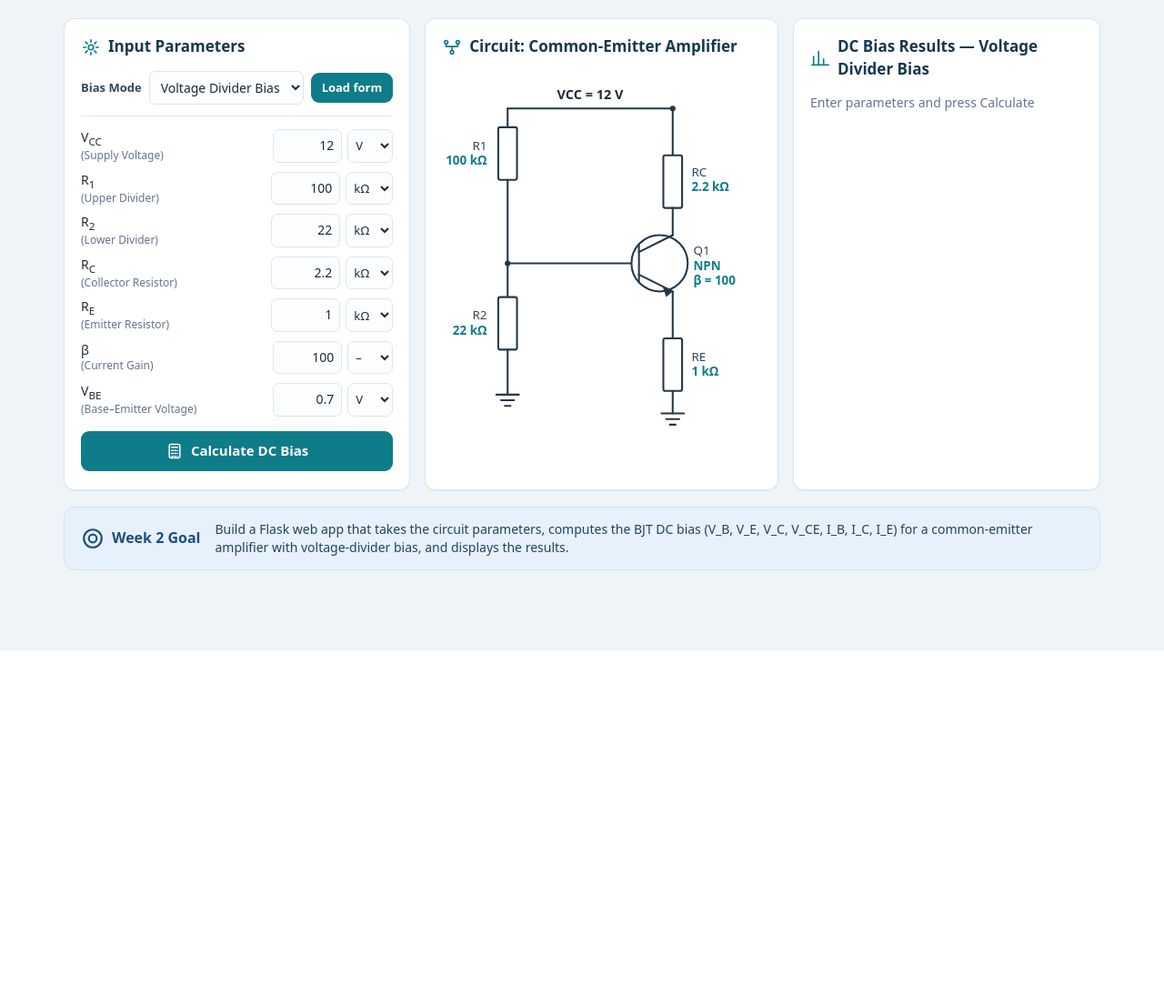
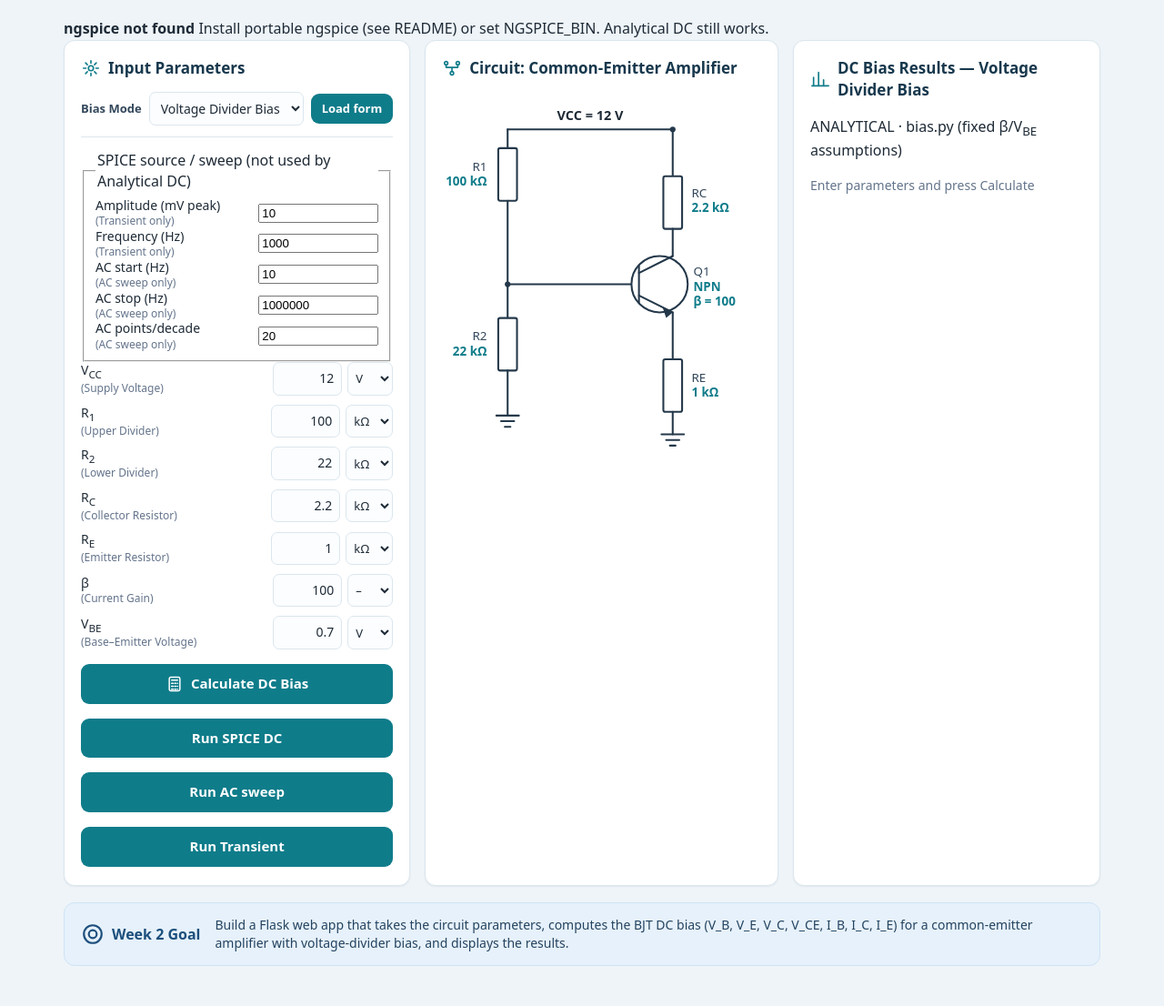
Before and after one commit to pleng4995-cloud/Git-Lab, a Flask app: page / in a window 1280 px wide. Shown: the part 85-1191 px from the top of the page at 91% size. Before the commit the page ends 800 px from the top, so only its background shows below. Run offline with Flask 3, Linux system fonts and the light colour scheme.

Commit message:
feat: dispatch analytical and spice analyses with validated inputs

```diff
--- a/bjt_bias/app.py
+++ b/bjt_bias/app.py
@@ -1,7 +1,11 @@
 """Flask web interface for the BJT common-emitter DC bias analysis."""
+
+import math
 
 from flask import Flask, render_template, request
 
+from bjt_bias import plots as plot_module
+from bjt_bias import spice_engine
 from bjt_bias.bias import (
     OPERATING_POINT_FIELDS,
     VCE_SAT_V,
@@ -20,6 +24,64 @@ MODE_LABELS = {
     "emitter": "Emitter Bias",
 }
 DEFAULT_MODE = "divider"
+
+# (value, label). The button itself submits ``analysis`` so no JavaScript is
+# needed, and a POST without the field stays analytical (Lab 03 behaviour).
+ANALYSES = (
+    ("analytical", "Analytical DC only"),
+    ("dc", "Run SPICE DC"),
+    ("ac", "Run AC sweep"),
+    ("tran", "Run Transient"),
+)
+
+SOURCE_SPECS = (
+    {
+        "name": "amplitude_mv",
+        "label": "Amplitude (mV peak)",
+        "default": "10",
+        "hint": "Transient only",
+        "min": 0.001,
+        "max": 1000.0,
+        "analyses": ("tran",),
+    },
+    {
+        "name": "frequency_hz",
+        "label": "Frequency (Hz)",
+        "default": "1000",
+        "hint": "Transient only",
+        "min": 1.0,
+        "max": 1e6,
+        "analyses": ("tran",),
+    },
+    {
+        "name": "ac_start_hz",
+        "label": "AC start (Hz)",
+        "default": "10",
+        "hint": "AC sweep only",
+        "min": 0.1,
+        "max": 1e9,
+        "analyses": ("ac",),
+    },
+    {
+        "name": "ac_stop_hz",
+        "label": "AC stop (Hz)",
+        "default": "1000000",
+        "hint": "AC sweep only",
+        "min": 0.1,
+        "max": 1e9,
+        "analyses": ("ac",),
+    },
+    {
+        "name": "ac_points_dec",
+        "label": "AC points/decade",
+        "default": "20",
+        "hint": "AC sweep only",
+        "min": 5.0,
+        "max": 200.0,
+        "analyses": ("ac",),
+    },
+)
+DEFAULT_SOURCE_VALUES = {spec["name"]: spec["default"] for spec in SOURCE_SPECS}
 
 FIELDS = (
     {
@@ -287,6 +349,120 @@ def _read_form(form, mode=DEFAULT_MODE):
     return values, units, parsed, errors
 
 
+def _bounded_source_number(form, spec):
+    raw = form.get(spec["name"], "")
+    label = spec["label"]
+    value = parse_number(raw, label)
+    if not math.isfinite(value):
+        raise ValueError(f"{label} must be a finite number.")
+    if value < spec["min"] or value > spec["max"]:
+        raise ValueError(
+            f"{label} must be between {spec['min']:g} and {spec['max']:g}."
+        )
+    return value
+
+
+def _resolve_analysis(raw):
+    """Return ``(analysis, error)``; a missing value means analytical."""
+    value = (raw or "").strip().lower()
+    if not value:
+        return "analytical", None
+    if value in {key for key, _label in ANALYSES}:
+        return value, None
+    return "analytical", f"Unknown analysis: '{raw}'."
+
+
+def _read_source(form, analysis):
+    """Validate only the source/sweep fields used by ``analysis``."""
+    if analysis not in ("ac", "tran"):
+        return {}, {}, []
+
+    specs = [spec for spec in SOURCE_SPECS if analysis in spec["analyses"]]
+    values = {}
+    parsed = {}
+    errors = []
+    for spec in specs:
+        values[spec["name"]] = form.get(spec["name"], "")
+        try:
+            parsed[spec["name"]] = _bounded_source_number(form, spec)
+        except ValueError as error:
+            errors.append(str(error))
+
+    if analysis == "tran":
+        frequency = parsed.get("frequency_hz")
+        if frequency and frequency > 0:
+            stop_s = 5.0 / frequency
+            if stop_s > 2.0:
+                errors.append(
+                    f"At {frequency:g} Hz, 5 cycles would take {stop_s:.3f} s; "
+                    "increase frequency so 5/f is at most 2 s."
+                )
+        if not errors:
+            parsed = {
+                "amplitude_v": parsed["amplitude_mv"] / 1000.0,
+                "frequency_hz": parsed["frequency_hz"],
+            }
+    else:
+        start = parsed.get("ac_start_hz")
+        stop = parsed.get("ac_stop_hz")
+        if start and stop and stop <= start:
+            errors.append(
+                f"ac_stop_hz must be greater than ac_start_hz ({start:g} Hz)."
+            )
+
+    return values, parsed, errors
+
+
+def _spice_circuit(parsed, source):
+    """Build the SPICE circuit from validated bias values and source settings."""
+    circuit = dict(spice_engine.CIRCUIT_DEFAULTS)
+    for key in ("vcc", "r1", "r2", "rc", "re"):
+        if key in parsed:
+            circuit[key] = float(parsed[key])
+    for key in (
+        "amplitude_v",
+        "frequency_hz",
+        "ac_start_hz",
+        "ac_stop_hz",
+        "ac_points_dec",
+    ):
+        if source and key in source:
+            circuit[key] = float(source[key])
+    return circuit
+
+
+def engine_status():
+    """Return the cached ngspice discovery result for the status bar."""
+    return spice_engine.locate_engine()
+
+
+def run_spice_simulation(circuit, analysis):
+    """Run one SPICE analysis and attach plots only for a fully valid result."""
+    result = spice_engine.run_analysis(circuit, analysis)
+    drawings = {}
+    if result["status"] == "ok":
+        data = result["data"]
+        try:
+            if analysis == "ac":
+                drawings["bode"] = plot_module.bode_svg(
+                    data["freq_hz"], data["gain_db"], data["phase_deg"],
+                    run_id=result["run_id"],
+                )
+            elif analysis == "tran":
+                drawings["transient"] = plot_module.transient_svg(
+                    data["time_s"], data["vin_v"], data["vout_v"],
+                    run_id=result["run_id"],
+                )
+        except (KeyError, ValueError) as error:
+            result["status"] = "parse_error"
+            result["data"] = {}
+            result["stderr_tail"] = (
+                result["stderr_tail"] + f"\nplot render failed: {error}"
+            ).strip()
+    result["plots"] = drawings
+    return result
+
+
 def _analyze(mode, parsed):
     """Dispatch to the model selected by ``mode``."""
     if mode == "divider":
@@ -298,7 +474,21 @@ def _analyze(mode, parsed):
     raise ValueError(f"Unknown bias mode: '{mode}'.")
 
 
-def page_context(fields, errors, result, parsed, mode=DEFAULT_MODE):
+def page_context(
+    fields,
+    errors,
+    result,
+    parsed,
+    mode=DEFAULT_MODE,
+    *,
+    analysis="analytical",
+    analysis_options=ANALYSES,
+    source_fields=SOURCE_SPECS,
+    source_values=None,
+    engine=None,
+    spice=None,
+    spice_plots=None,
+):
     """Build the template context shared by the GET and POST responses."""
     return {
         "fields": fields,
@@ -315,6 +505,13 @@ def page_context(fields, errors, result, parsed, mode=DEFAULT_MODE):
         "mode_options": [
             (key, spec["label"]) for key, spec in MODES.items()
         ],
+        "analysis": analysis,
+        "analysis_options": analysis_options,
+        "source_fields": source_fields,
+        "source_values": source_values or dict(DEFAULT_SOURCE_VALUES),
+        "engine": engine,
+        "spice": spice,
+        "spice_plots": spice_plots or {},
     }
 
 
@@ -326,20 +523,29 @@ def create_app():
     def index():
         if request.method == "GET":
             mode, mode_error = _resolve_mode(request.args.get("mode"))
+            analysis, analysis_error = _resolve_analysis(request.args.get("analysis"))
             values = {spec["name"]: spec["default_value"] for spec in FIELDS}
             units = {spec["name"]: spec["default_unit"] for spec in FIELDS}
+            errors = [error for error in (mode_error, analysis_error) if error]
             return render_template(
                 "index.html",
                 **page_context(
                     _form_fields(values, units, mode),
-                    [mode_error] if mode_error else [],
+                    errors,
                     None,
                     DEFAULT_INPUTS,
                     mode,
+                    analysis=analysis,
+                    engine=engine_status(),
                 ),
             )
 
         mode, mode_error = _resolve_mode(request.form.get("mode"))
+        analysis, analysis_error = _resolve_analysis(request.form.get("analysis"))
+        source_values, source, source_errors = _read_source(request.form, analysis)
+        errors = [error for error in (mode_error, analysis_error) if error]
+        errors.extend(source_errors)
+
         if mode_error:
             values = {
                 spec["name"]: request.form.get(spec["name"], "")
@@ -349,19 +555,43 @@ def create_app():
                 spec["name"]: request.form.get(f"{spec['name']}_unit", "")
                 for spec in FIELDS
             }
-            parsed, errors = {}, [mode_error]
+            parsed = {}
         else:
-            values, units, parsed, errors = _read_form(request.form, mode)
+            values, units, parsed, form_errors = _read_form(request.form, mode)
+            errors.extend(form_errors)
+
+        if analysis != "analytical" and mode != "divider":
+            errors.append(
+                "SPICE analysis is available for the Voltage Divider reference only."
+            )
+
         result = None
+        spice = None
+        spice_plots = {}
         if not errors:
             try:
                 result = _analyze(mode, parsed)
             except ValueError as error:
                 errors.append(str(error))
+            if analysis != "analytical" and not errors:
+                spice = run_spice_simulation(
+                    _spice_circuit(parsed, source), analysis
+                )
+                spice_plots = spice.get("plots", {}) or {}
+
         return render_template(
             "index.html",
             **page_context(
-                _form_fields(values, units, mode), errors, result, parsed, mode
+                _form_fields(values, units, mode),
+                errors,
+                result,
+                parsed,
+                mode,
+                analysis=analysis,
+                source_values=source_values,
+                engine=engine_status(),
+                spice=spice,
+                spice_plots=spice_plots,
             ),
         )
 
--- a/bjt_bias/templates/index.html
+++ b/bjt_bias/templates/index.html
@@ -30,6 +30,17 @@
     </div>
   </header>
 
+  <div class="engine-bar {{ 'ok' if engine and engine.available else 'bad' }}">
+    {% if engine and engine.available %}
+    <strong>ngspice {{ engine.version }}</strong>
+    <span class="engine-path">{{ engine.path }}</span>
+    <span class="engine-note">SPICE analyses use this engine; Analytical DC does not.</span>
+    {% else %}
+    <strong>ngspice not found</strong>
+    <span class="engine-note">Install portable ngspice (see README) or set NGSPICE_BIN. Analytical DC still works.</span>
+    {% endif %}
+  </div>
+
   <div class="layout">
 
     <section class="panel panel-input">
@@ -56,6 +67,21 @@
         <noscript>
           <p class="mode-hint">JavaScript ปิดอยู่ — เลือกโหมดแล้วกด <strong>Load form</strong> เพื่อเปลี่ยนไดอะแกรมและช่องกรอก</p>
         </noscript>
+        {% if mode == "divider" %}
+        <fieldset class="source-group">
+          <legend>SPICE source / sweep (not used by Analytical DC)</legend>
+          {% for s in source_fields %}
+          <div class="field source-field">
+            <label for="{{ s.name }}">{{ s.label }}
+              <span class="hint">({{ s.hint }})</span>
+            </label>
+            <input id="{{ s.name }}" type="text" name="{{ s.name }}"
+                   value="{{ source_values.get(s.name, s.default) }}"
+                   inputmode="decimal" autocomplete="off">
+          </div>
+          {% endfor %}
+        </fieldset>
+        {% endif %}
         <div class="field-list">
           {% for f in fields %}
           <div class="field">
@@ -74,13 +100,26 @@
           </div>
           {% endfor %}
         </div>
-        <button type="submit">
+        <div class="analysis-buttons">
+          <button type="submit" name="analysis" value="analytical"
+                  class="analysis-button {{ 'active' if analysis == 'analytical' else '' }}"
+                  aria-pressed="{{ 'true' if analysis == 'analytical' else 'false' }}">
             <svg viewBox="0 0 24 24" aria-hidden="true">
               <rect x="5" y="3" width="14" height="18" rx="2"></rect>
               <path d="M8 7h8M8 11h2M12 11h2M16 11h.01M8 15h2M12 15h2M16 15h.01M8 19h2M12 19h2M16 19h.01"></path>
             </svg>
             Calculate DC Bias
           </button>
+          {% if mode == "divider" %}
+          {% for key, label in analysis_options if key != "analytical" %}
+          <button type="submit" name="analysis" value="{{ key }}"
+                  class="analysis-button spice-button {{ 'active' if analysis == key else '' }}"
+                  aria-pressed="{{ 'true' if analysis == key else 'false' }}">{{ label }}</button>
+          {% endfor %}
+          {% else %}
+          <p class="mode-hint">SPICE is available for the Voltage Divider reference only.</p>
+          {% endif %}
+        </div>
       </form>
 
       {% if errors %}
@@ -198,6 +237,10 @@
         DC Bias Results &mdash; {{ mode_label }}
       </h2>
 
+      <p class="provenance-badge analytical">ANALYTICAL &middot; bias.py
+        <span class="provenance-note">(fixed &beta;/V<sub>BE</sub> assumptions)</span>
+      </p>
+
       {% if result %}
       <table class="results">
         <tbody>
@@ -252,6 +295,92 @@
 
   </div>
 
+  {% if analysis != "analytical" and spice %}
+  <section class="panel panel-spice">
+    <h2>
+      <svg viewBox="0 0 24 24" aria-hidden="true">
+        <path d="M3 17l5-6 4 3 6-8 3 4"></path>
+      </svg>
+      SPICE &mdash; CE Voltage Divider v1
+    </h2>
+
+    {% if spice.status == "ok" %}
+    <p class="provenance-badge spice">
+      SPICE &middot; ngspice {{ spice.engine.version }} &middot; run {{ spice.run_id }}
+    </p>
+    <dl class="run-meta">
+      <dt>Model</dt><dd>{{ spice.model.name }} ({{ spice.model.file }})</dd>
+      <dt>Model SHA256</dt><dd class="mono">{{ spice.model.sha256 }}</dd>
+      <dt>Analysis</dt><dd>{{ spice.analysis }}</dd>
+      <dt>Duration</dt><dd>{{ spice.duration_s }} s</dd>
+      <dt>Return code</dt><dd>{{ spice.returncode }}</dd>
+    </dl>
+
+    {% if spice.analysis == "dc" and result %}
+    <h3>DC comparison</h3>
+    <div class="table-scroll">
+      <table class="compare-table">
+        <thead>
+          <tr>
+            <th>Quantity</th><th>Analytical</th><th>SPICE (.op)</th><th>Delta</th>
+          </tr>
+        </thead>
+        <tbody>
+          {% set rows = [
+            ("V<sub>B</sub>", "v_b_v", 1.0, "V"),
+            ("V<sub>E</sub>", "v_e_v", 1.0, "V"),
+            ("V<sub>C</sub>", "v_c_v", 1.0, "V"),
+            ("V<sub>CE</sub>", "v_ce_v", 1.0, "V"),
+            ("I<sub>B</sub>", "i_b_a", 1000000.0, "µA"),
+            ("I<sub>C</sub>", "i_c_a", 1000.0, "mA"),
+            ("I<sub>E</sub>", "i_e_a", 1000.0, "mA")
+          ] %}
+          {% for symbol, key, scale, unit in rows %}
+          <tr>
+            <td>{{ symbol|safe }}</td>
+            <td>{{ fmt(result.operating_point[key], scale) }} {{ unit }}</td>
+            <td>{{ fmt(spice.data[key], scale) }} {{ unit }}</td>
+            <td>{{ "%+.3f"|format((spice.data[key] - result.operating_point[key]) * scale) }} {{ unit }}</td>
+          </tr>
+          {% endfor %}
+        </tbody>
+      </table>
+    </div>
+    <p class="muted">
+      Analytical uses fixed &beta;/V<sub>BE</sub>; SPICE uses the published
+      2N3904 model card. Differences are expected, not reconciled.
+    </p>
+    {% endif %}
+
+    {% if spice_plots.get("bode") %}
+    <div class="spice-plot">{{ spice_plots.bode|safe }}</div>
+    {% endif %}
+    {% if spice_plots.get("transient") %}
+    <div class="spice-plot">{{ spice_plots.transient|safe }}</div>
+    {% endif %}
+
+    <details class="run-details">
+      <summary>Netlist, command and log tail</summary>
+      <p class="mono">Command: {{ spice.command|join(" ") }}</p>
+      <pre>{{ spice.netlist }}</pre>
+      <pre>{{ spice.stderr_tail }}</pre>
+    </details>
+    {% else %}
+    {% set status_titles = {
+      "engine_missing": "ngspice not found",
+      "failed": "SPICE run failed",
+      "timeout": "SPICE run timed out",
+      "parse_error": "SPICE result could not be parsed"
+    } %}
+    <div class="spice-error" role="alert">
+      <strong>{{ status_titles.get(spice.status, "SPICE run error") }}</strong>
+      <p class="mono">{{ spice.stderr_tail }}</p>
+      <p>No SPICE values or plots are shown for this run.</p>
+    </div>
+    {% endif %}
+  </section>
+  {% endif %}
+
   {% if result and result.verification %}
   <details class="verification" open>
     <summary>
```
Also changed, not shown: test_spice_app.py (added, +190 -0 lines). Lines whose indentation alone changed are shown as unchanged.
